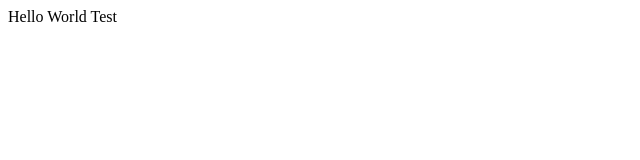
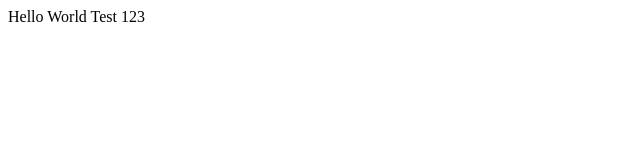
Before and after one commit to mariocahyadi/my-repo-from-remote, a plain HTML site: page index.html in a window 1280 px wide. Shown: the full height of the page, 0-640 px from the left. Drawn offline with Linux system fonts and the light colour scheme.

Commit message:
forget to stage

```diff
--- a/index.html
+++ b/index.html
@@ -3,6 +3,6 @@
   <title>Test</title>
 </head>
 <body>
-Hello World Test
+  Hello World Test 123
 </body>
 </html>
```
